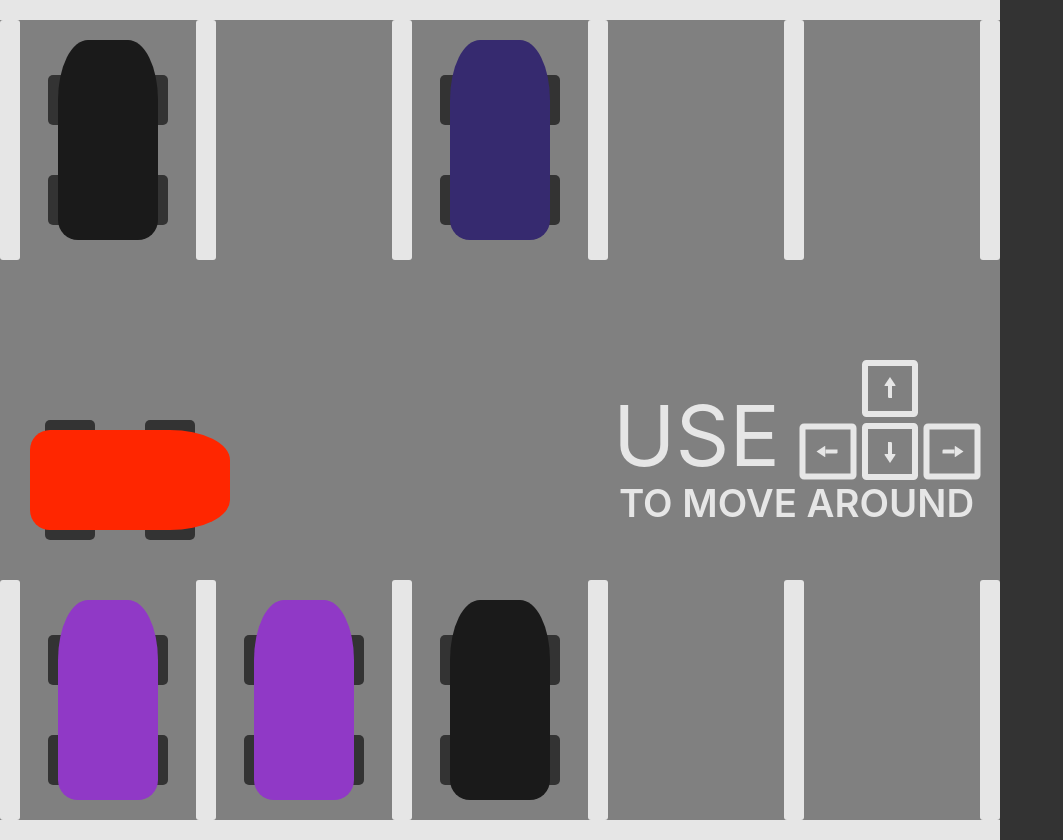
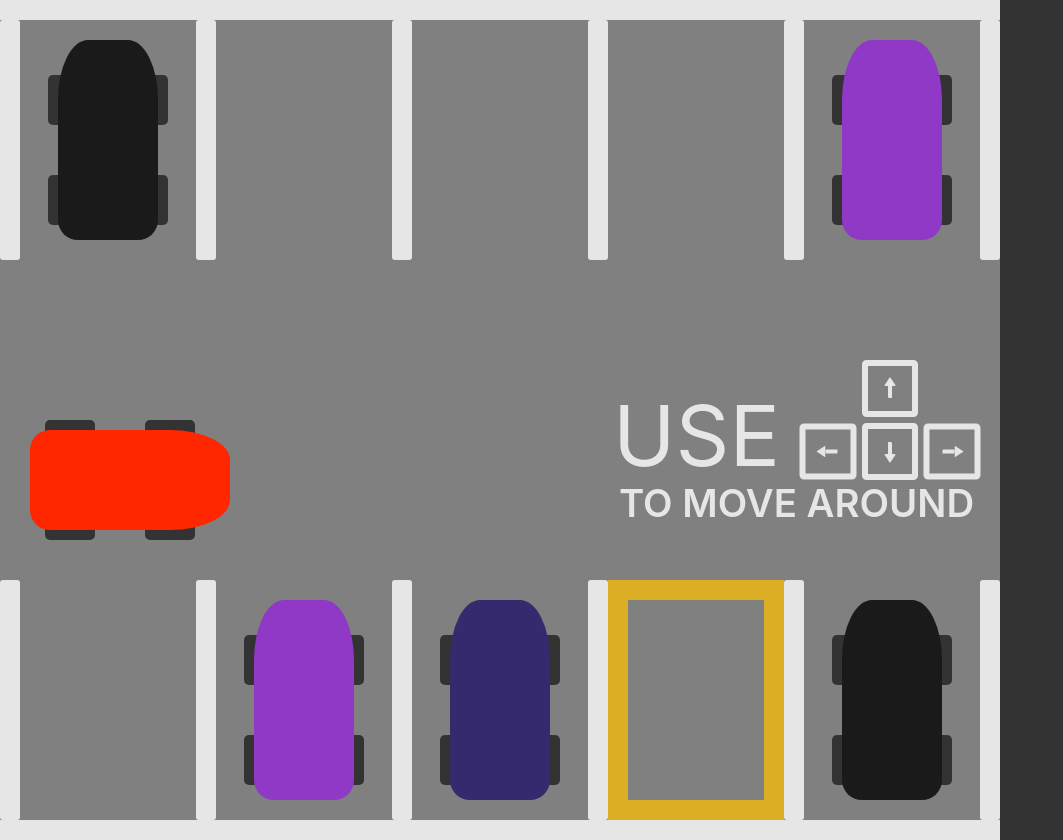
Before and after one commit to christianambukita/parking-simulator, a React (Create React App) app: page / in a window 1280 px wide. Shown: the whole page, without its empty margins (0-1063 px from the left). Built offline with nearby package versions, Linux system fonts and the light colour scheme.

Commit message:
Add parking slot target and Fix redux syntax

```diff
--- a/src/components/App.js
+++ b/src/components/App.js
@@ -1,40 +1,29 @@
 import { useEffect } from 'react';
 import { useState } from 'react';
+import { useDispatch } from 'react-redux';
 import '../css/App.css';
+import { getDummySlots, getTargetSlot } from '../utils/randomNumberFunctins';
 import IsCarParked from './IsCarParked';
+import { setTargetSlot } from './redux/AppSlice';
 import Scene from './Scene';
-
-function getDummySlots(dummyCarCount, slotsAmount, colorsAmount) {
-	//dummyCarCount has to be lower than slotsAmount (dummyCarCount<slotsAmount)
-	if (dummyCarCount < slotsAmount) {
-		let newSlots = [];
-		const getRandomSlot = () => Math.floor(Math.random() * slotsAmount);
-		function getColor(colorsAmount) {
-			let randomColor = Math.floor(Math.random() * colorsAmount);
-			return `var(--c${randomColor})`;
-		}
-
-		for (let i = 0; i < dummyCarCount; i++) {
-			let newSlot = getRandomSlot();
-			let newColor = getColor(colorsAmount);
-			while (newSlots.map((e) => e.slot).includes(newSlot))
-				newSlot = getRandomSlot();
-			newSlots.push({ slot: newSlot, color: newColor });
-		}
-		return newSlots;
-	}
-	return [];
-}
 
 function App() {
 	const dummyCarCount = 5;
 	const slotsAmount = 10;
 	const colorsAmount = 12;
+	const dispatch = useDispatch();
 
 	const [dummySlots, setDummySlots] = useState([]);
 	useEffect(() => {
-		setDummySlots(getDummySlots(dummyCarCount, slotsAmount, colorsAmount));
-	}, []);
+		let newDummySlots = getDummySlots(dummyCarCount, slotsAmount, colorsAmount);
+		let newTarget = getTargetSlot(
+			newDummySlots.map((slot) => slot.slot),
+			slotsAmount
+		);
+
+		setDummySlots(newDummySlots);
+		dispatch(setTargetSlot(newTarget));
+	}, [dispatch]);
 	//console.log('app-render');
 	return (
 		<div id='app'>
--- a/src/components/DummyCar.js
+++ b/src/components/DummyCar.js
@@ -8,7 +8,7 @@ export default function DummyCar({ slot, scale }) {
 		width: 120,
 		height: 200,
 	};
-	const { payload: slotsPositions } = useSelector(selectSlots);
+	const slotsPositions = useSelector(selectSlots);
 	function getPosition() {
 		if (slotsPositions) {
 			let {
--- a/src/components/IsCarParked.js
+++ b/src/components/IsCarParked.js
@@ -6,8 +6,8 @@ import { selectCar, selectSlots, setParked } from './redux/SceneSlice';
 export default function IsCarParkedComponent() {
 	// Parking detection logic is placed in this dummy component to avoid excessive
 	// rerenders of other components since it triggers a rerender on every car step
-	const { payload: carPosition } = useSelector(selectCar);
-	const { payload: slotsPositions } = useSelector(selectSlots);
+	const carPosition = useSelector(selectCar);
+	const slotsPositions = useSelector(selectSlots);
 	const dispatch = useDispatch();
 
 	useEffect(() => {
--- a/src/components/ParkingSlots.js
+++ b/src/components/ParkingSlots.js
@@ -2,6 +2,7 @@ import React, { useEffect, useRef } from 'react';
 import { useSelector } from 'react-redux';
 import { useDispatch } from 'react-redux';
 import '../css/ParkingSlots.css';
+import { selectTargetSlot } from './redux/AppSlice';
 import { selectParked, setSlotsPositions } from './redux/SceneSlice';
 
 let initialState = {};
@@ -12,7 +13,9 @@ for (let i = 0; i < 10; i++) {
 export default function ParkingSlots({ setScale, scale }) {
 	const dispatch = useDispatch();
 	const parkingRef = useRef(null);
-	const { payload: carParked } = useSelector(selectParked);
+	const carParked = useSelector(selectParked);
+	const targetSlot = useSelector(selectTargetSlot);
+
 	const slotRefs = {
 		0: useRef(null),
 		1: useRef(null),
@@ -53,9 +56,10 @@ export default function ParkingSlots({ setScale, scale }) {
 			<div className='flex-container' key={`p-${index}`}>
 				<div
 					ref={slotRefs[index]}
-					className={`slot${
-						carParked && carParked[index] ? ' parked' : ''
-					}`}></div>
+					className={`slot${carParked && carParked[index] ? ' parked' : ''}${
+						targetSlot !== null && targetSlot === index ? ' target' : ''
+					}
+					`}></div>
 				<div className='slot-line'></div>
 			</div>
 		));
--- /dev/null
+++ b/src/components/redux/AppSlice.js
@@ -0,0 +1,20 @@
+import { createSlice } from '@reduxjs/toolkit';
+const initialState = {
+	targetSlot: null,
+};
+
+export const appSlice = createSlice({
+	name: 'app',
+	initialState,
+
+	reducers: {
+		setTargetSlot: (state, action) => {
+			state.targetSlot = action.payload;
+		},
+	},
+});
+
+export const { setTargetSlot } = appSlice.actions;
+export const selectTargetSlot = (state) => state.app.targetSlot;
+
+export default appSlice.reducer;
--- a/src/components/redux/SceneSlice.js
+++ b/src/components/redux/SceneSlice.js
@@ -21,14 +21,14 @@ export const sceneSlice = createSlice({
 	initialState,
 
 	reducers: {
-		setCarPosition: (state, payload) => {
-			state.carPosition = payload;
+		setCarPosition: (state, action) => {
+			state.carPosition = action.payload;
 		},
-		setSlotsPositions: (state, payload) => {
-			state.slotsPositions = payload;
+		setSlotsPositions: (state, action) => {
+			state.slotsPositions = action.payload;
 		},
-		setParked: (state, payload) => {
-			state.carParked = payload;
+		setParked: (state, action) => {
+			state.carParked = action.payload;
 		},
 	},
 });
--- a/src/components/redux/store.js
+++ b/src/components/redux/store.js
@@ -1,8 +1,10 @@
 import { configureStore } from '@reduxjs/toolkit';
 import sceneReducer from './SceneSlice';
+import appReducer from './AppSlice';
 
 export const store = configureStore({
 	reducer: {
 		scene: sceneReducer,
+		app: appReducer,
 	},
 });
--- a/src/css/ParkingSlots.css
+++ b/src/css/ParkingSlots.css
@@ -39,7 +39,15 @@
 	height: var(--slot-height);
 }
 
+.target {
+	box-sizing: border-box;
+	--target-color: hsla(45, 90%, 50%, 0.8);
+	content: 'PARK HERE';
+	border: 20px solid var(--target-color);
+	color: var(--target-color);
+}
+
 .parked {
 	box-sizing: border-box;
-	border: 15px solid hsla(100, 50%, 50%, 0.5);
+	border: 20px solid hsla(100, 50%, 50%, 0.5);
 }
--- /dev/null
+++ b/src/utils/randomNumberFunctins.js
@@ -0,0 +1,33 @@
+const getRandomSlot = (slotsAmount) => Math.floor(Math.random() * slotsAmount);
+
+export function getUniqueRandomSlot(slotsArray, slotsAmount) {
+	let newSlot = getRandomSlot(slotsAmount);
+	while (slotsArray.includes(newSlot)) newSlot = getRandomSlot(slotsAmount);
+	return newSlot;
+}
+
+export function getDummySlots(dummyCarCount, slotsAmount, colorsAmount) {
+	//dummyCarCount has to be lower than slotsAmount (dummyCarCount<slotsAmount)
+	if (dummyCarCount < slotsAmount) {
+		let newSlots = [];
+
+		function getColor(colorsAmount) {
+			let randomColor = Math.floor(Math.random() * colorsAmount);
+			return `var(--c${randomColor})`;
+		}
+
+		for (let i = 0; i < dummyCarCount; i++) {
+			let newSlot = getUniqueRandomSlot(
+				newSlots.map((e) => e.slot),
+				slotsAmount
+			);
+			let newColor = getColor(colorsAmount);
+			newSlots.push({ slot: newSlot, color: newColor });
+		}
+		return newSlots;
+	}
+	return [];
+}
+export function getTargetSlot(dummySlots, slotsAmount, prevTarget = null) {
+	return getUniqueRandomSlot([...dummySlots, prevTarget], slotsAmount);
+}
```
